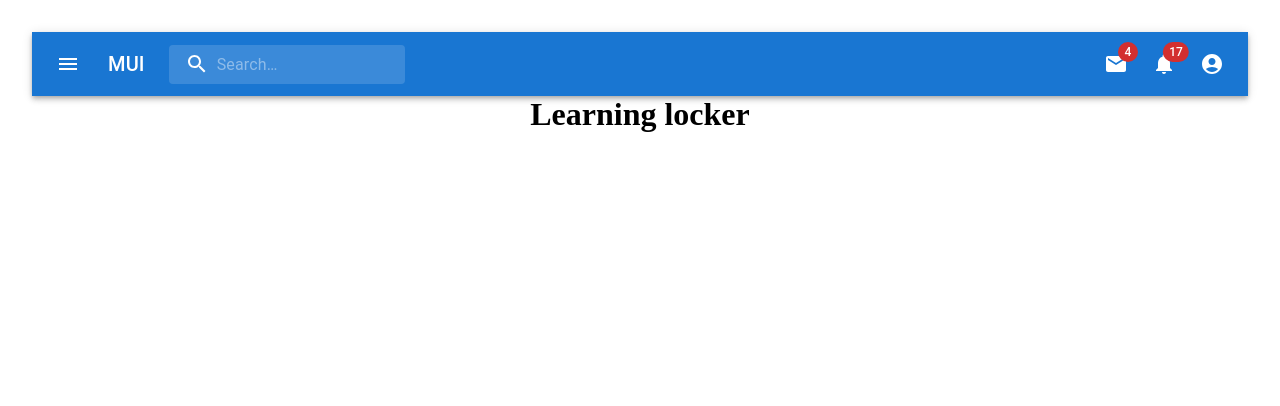
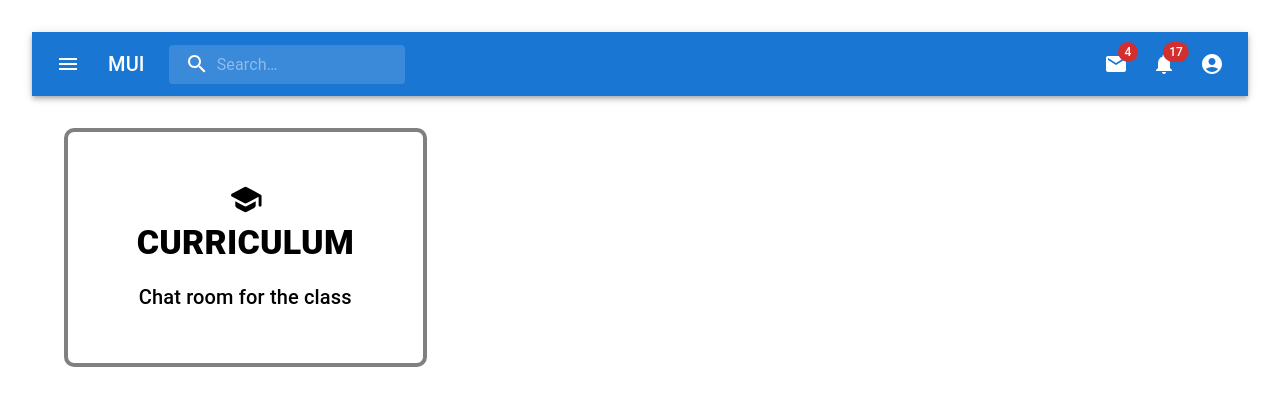
Before and after one commit to amanzrx4/learning-locker, a React (Vite) app in the folder client/: page /explore in a window 1280 px wide. Shown: the top 406 px of the page. Built offline with nearby package versions, Linux system fonts and the light colour scheme.

Commit message:
add styled box

```diff
--- a/client/src/App.jsx
+++ b/client/src/App.jsx
@@ -19,7 +19,7 @@ function App() {
       <ThemeProvider theme={theme}>
         <Layout>
           <BrowserRouter>
-            <h1>Learning locker</h1>
+            {/* <h1>Learning locker</h1> */}
             {/* <Login /> */}
             <Routes>
               <Route path="/" element={<Home />} />
--- a/client/src/components/Explore.jsx
+++ b/client/src/components/Explore.jsx
@@ -1,7 +1,92 @@
+import { Grid, Typography } from "@mui/material";
 import React from "react";
+import { Box } from "@mui/system";
+import { alpha, styled } from "@mui/material/styles";
+import SchoolRoundedIcon from "@mui/icons-material/SchoolRounded";
+
+const items = [
+  {
+    name: "CURRICULUM",
+    route: "chat",
+    desc: "Chat room for the class",
+    icon: <SchoolRoundedIcon fontSize="large" />,
+  },
+];
+
+const StyledBox = styled(Box)(({ theme }) => ({
+  padding: 50,
+  border: 4,
+  borderRadius: 10,
+  cursor: "pointer",
+  "&:hover": {
+    borderColor: "red",
+    transform: "translateY(-5px)",
+  },
+  borderColor: "grey",
+  display: "flex",
+  flexDirection: "column",
+  gap: 5,
+  justifyContent: "center",
+  borderStyle: "solid",
+  alignItems: "center",
+  textAlign: "center",
+  transition: "all 0.2s ease-in-out",
+
+  //   color: theme.palette.success.main,
+  //   "& .MuiSlider-thumb": {
+  //     "&:hover, &.Mui-focusVisible": {
+  //       boxShadow: `0px 0px 0px 8px ${alpha(theme.palette.success.main, 0.16)}`,
+  //     },
+  //     "&.Mui-active": {
+  //       boxShadow: `0px 0px 0px 14px ${alpha(theme.palette.success.main, 0.16)}`,
+  //     },
+  //   },
+}));
 
 const Explore = () => {
-  return <div></div>;
+  return (
+    <Grid container spacing={4} padding={4}>
+      <Grid item xs={4}>
+        {items.map((item) => {
+          const { name, route, desc, icon } = item;
+          return (
+            <StyledBox>
+              {icon}
+              <Typography
+                gutterBottom
+                sx={{
+                  fontWeight: 800,
+                }}
+                variant="h4"
+              >
+                {name}
+              </Typography>
+              <Typography variant="h6">{desc}</Typography>
+            </StyledBox>
+          );
+        })}
+      </Grid>
+
+      {/* <Grid item xs={4}>
+        <StyledBox sx={{ border: 2 }}></StyledBox>
+      </Grid> */}
+      {/* <Grid item xs={4}>
+        <Box sx={{ border: 2 }}>1</Box>
+      </Grid>
+      <Grid item xs={4}>
+        <Box sx={{ border: 2 }}>1</Box>
+      </Grid>
+      <Grid item xs={4}>
+        <Box sx={{ border: 2 }}>1</Box>
+      </Grid>
+      <Grid item xs={4}>
+        <Box sx={{ border: 2 }}>1</Box>
+      </Grid>
+      <Grid item xs={4}>
+        <Box sx={{ border: 2 }}>1</Box>
+      </Grid> */}
+    </Grid>
+  );
 };
 
 export default Explore;
--- a/client/src/components/Layout.jsx
+++ b/client/src/components/Layout.jsx
@@ -1,10 +1,12 @@
 import React from "react";
 import Navbar from "./Navbar";
-
+import { Box } from "@mui/system";
 const Layout = ({ children }) => {
   return (
     <>
-      <Navbar>{children}</Navbar>
+      <Navbar>
+        <Box>{children}</Box>
+      </Navbar>
     </>
   );
 };
```
